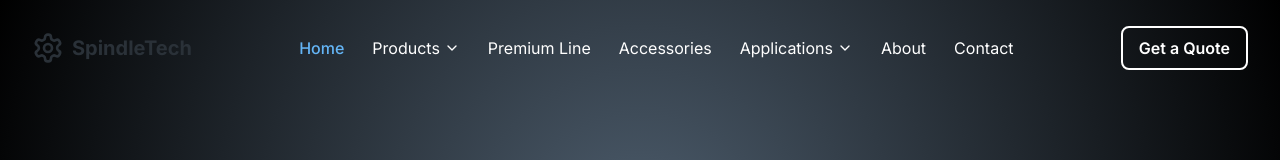
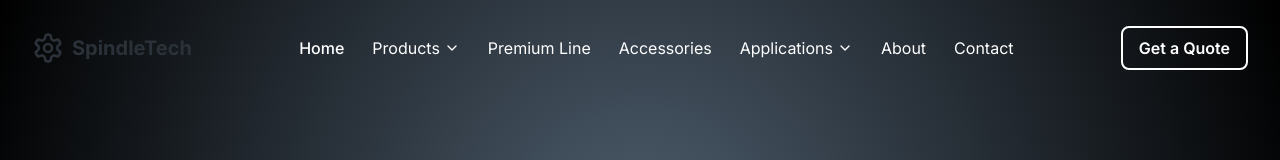
Before and after one commit to udaytejeshwar/AS_COM_PR, a React (Vite) app: page / in a window 1280 px wide. Shown: the top 160 px of the page. Built offline with nearby package versions, Linux system fonts and the light colour scheme; a web font is replaced by a local one.

Commit message:
Update Header.tsx

```diff
--- a/src/components/layout/Header.tsx
+++ b/src/components/layout/Header.tsx
@@ -47,17 +47,17 @@ const Header = () => {
 }, []);
 
   const navLinkClass = ({ isActive }: { isActive: boolean }) => {
-    const baseClasses = 'relative px-3 py-2 transition-colors duration-200';
+    const baseClasses = 'relative px-3 py-2 transform transition-all duration-200 hover:scale-105';
     const textColor = isScrolled
-      ? (isActive ? 'text-accent-blue-500 font-medium' : 'text-white-700 hover:text-accent-blue-500')
-      : (isActive ? 'text-accent-blue-300 font-medium' : 'text-white hover:text-accent-blue-300');
+      ? (isActive ? 'text-gray-900 font-medium font-bold scale-120' : 'text-gray-700 hover:text-gray-900')
+      : (isActive ? 'text-white font-medium font-bold scale-120' : 'text-white hover:text-white');
 
     return `${baseClasses} ${textColor}`;
   };
 
   const dropdownButtonClass = isScrolled
-    ? 'flex items-center px-3 py-2 text-gray-700 hover:text-accent-blue-500 transition-colors duration-200'
-    : 'flex items-center px-3 py-2 text-white hover:text-accent-blue-300 transition-colors duration-200';
+    ? 'flex items-center px-3 py-2 text-gray-700 hover:text-gray-900 transform transition-all duration-200 hover:scale-105'
+    : 'flex items-center px-3 py-2 text-white hover:text-white transform transition-all duration-200 hover:scale-105';
 
   const containerClasses = isScrolled
     ? 'bg-white backdrop-blur-sm rounded-full shadow-md transition-all duration-300 ease-in-out'
```
